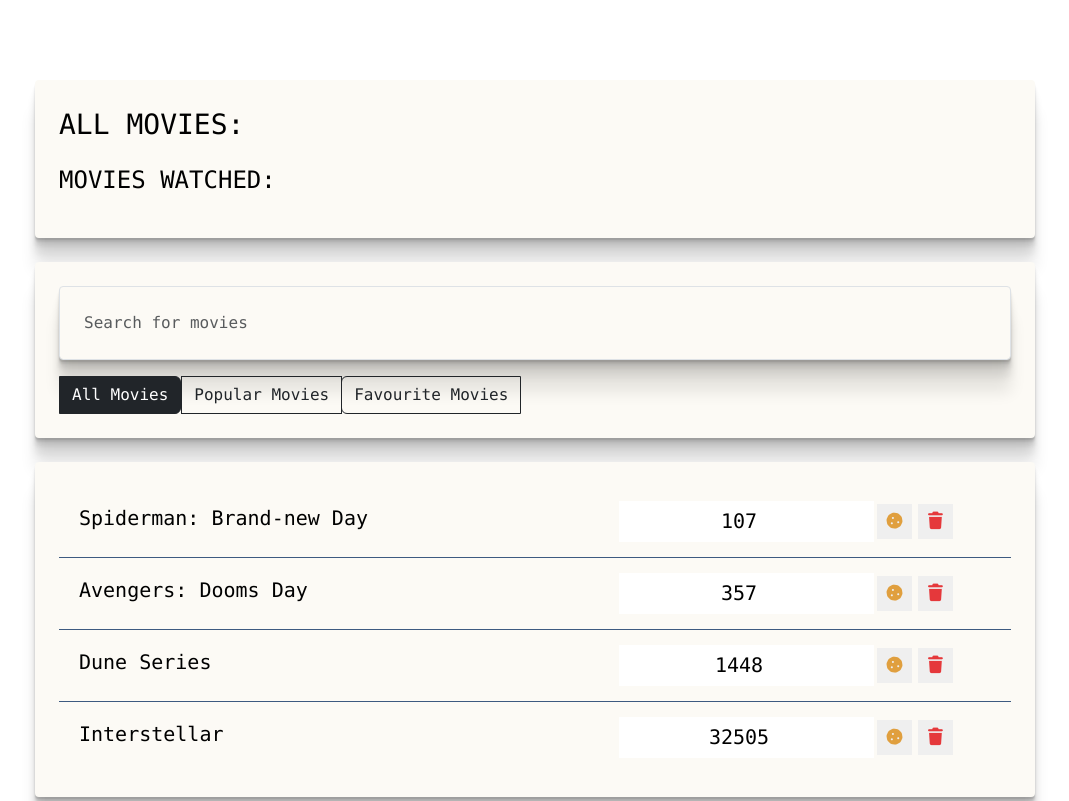
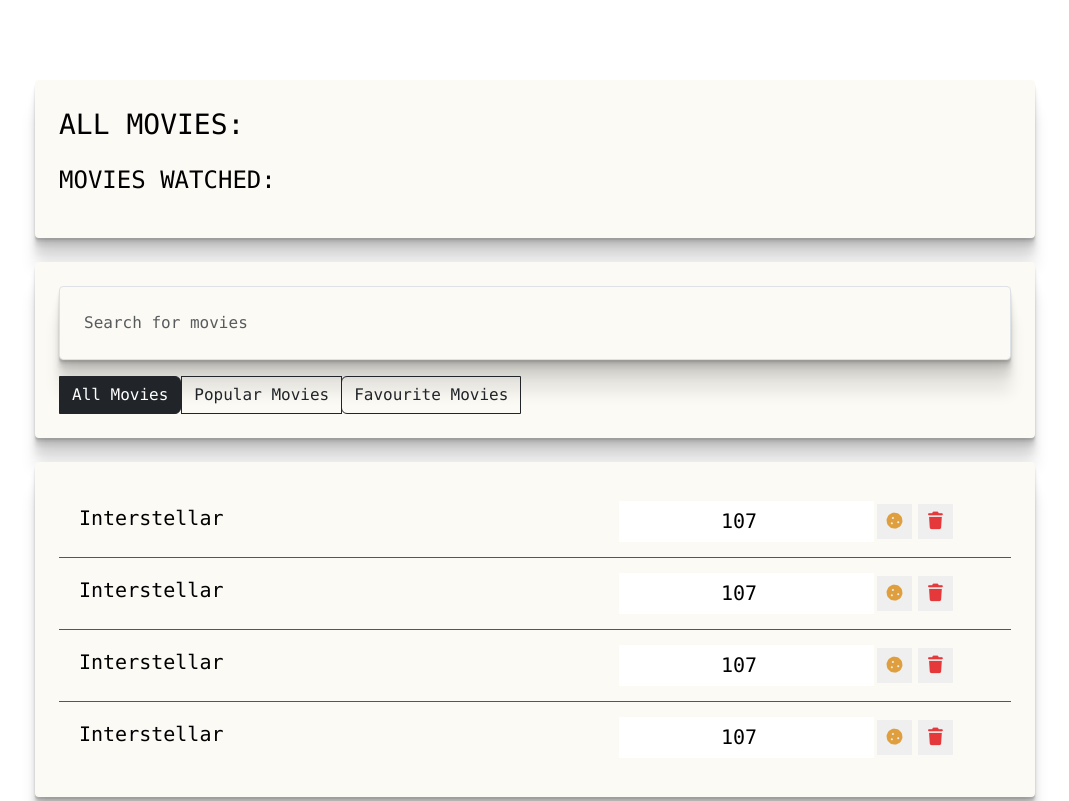
Before and after one commit to sobirjonkadamboev/sam-react, a React (Create React App) app in the folder cine-blox/cine-blox/: page / in a window 1280 px wide. Shown: the top 801 px of the page, without its empty margins (105-1174 px from the left). Built offline with nearby package versions, Linux system fonts and the light colour scheme.

Commit message:
Auto-backup: 9/11/2026, 5:13:59 AM - Updated cine-blox/cine-blox/src/components/movie-list/movie-list.jsx

```diff
--- a/cine-blox/cine-blox/src/components/movie-list/movie-list.jsx
+++ b/cine-blox/cine-blox/src/components/movie-list/movie-list.jsx
@@ -4,10 +4,9 @@
 const MovieList = ({ data }) => {
 	return (
 		<div className='movie-list'>
-			<MovieListItem name={data[0].name} viewers={107} />
-			<MovieListItem name='Avengers: Dooms Day' viewers={357} />
-			<MovieListItem name='Dune Series' viewers={1448} />
-			<MovieListItem name='Interstellar' viewers={32505} />
+			{data.map(item => (
+				<MovieListItem name='Interstellar' viewers={107} />
+			))}
 		</div>
 	)
 }
```
